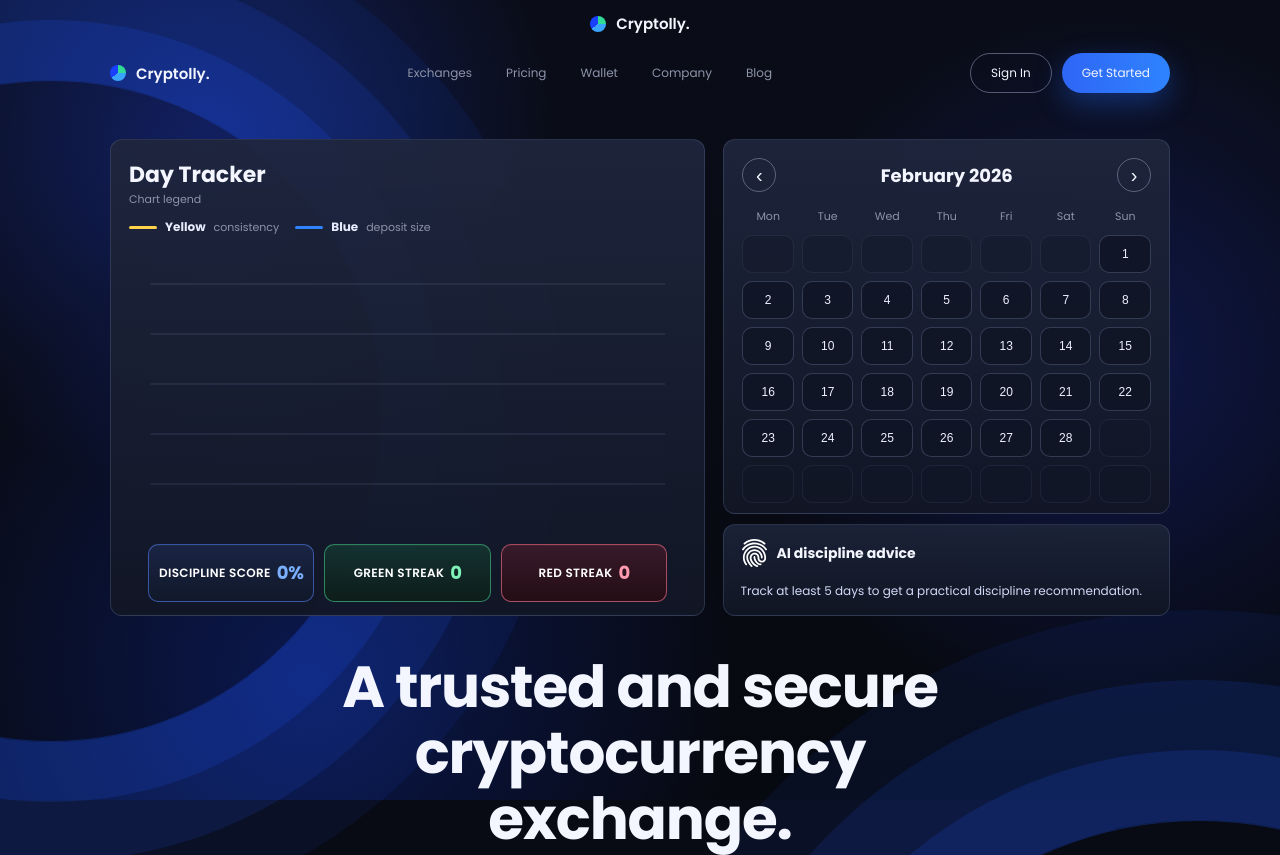
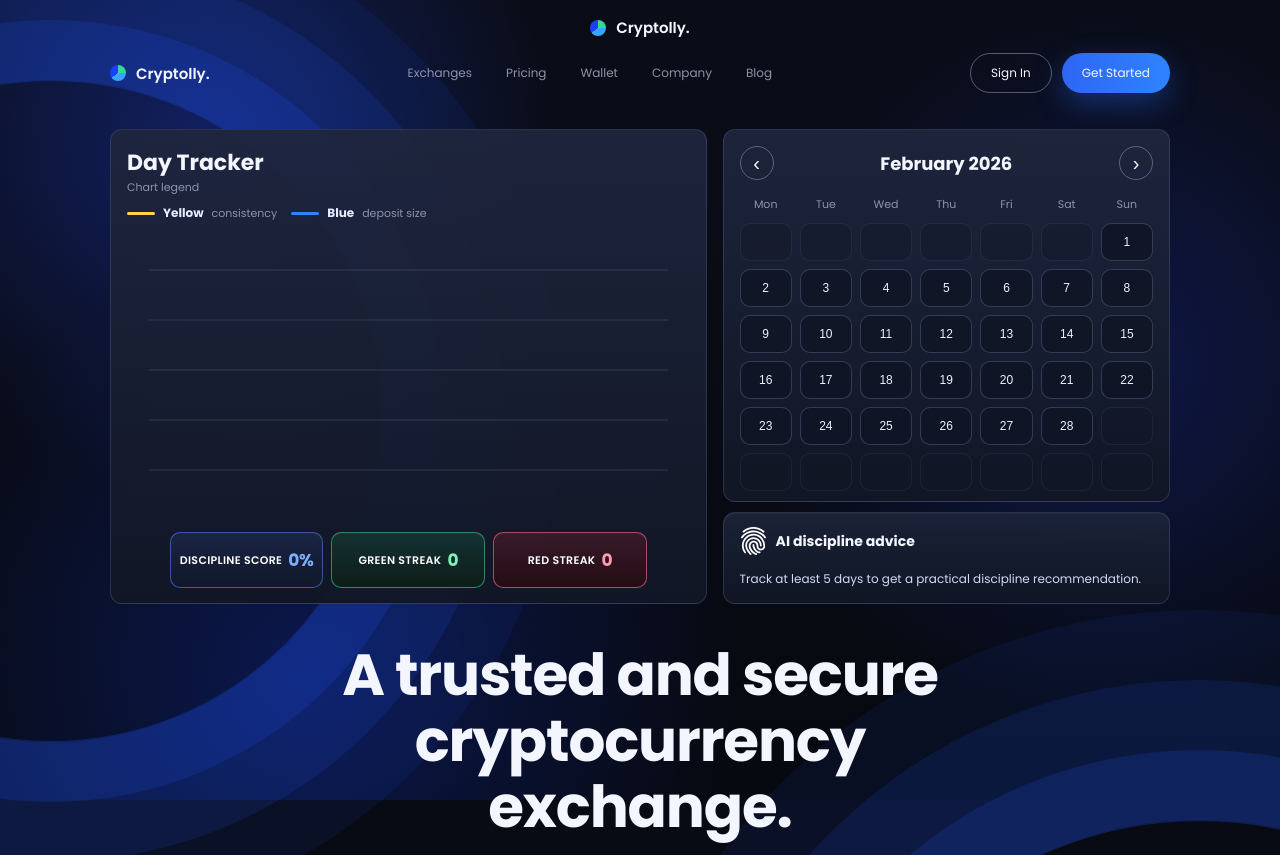
Before and after one commit to gladkiyandrey/jour, a plain HTML site: page index.html in a window 1280 px wide. Shown: the top 855 px of the page. Drawn offline with Linux system fonts and the light colour scheme.

```diff
--- a/styles.css
+++ b/styles.css
@@ -67,7 +67,7 @@
 }
 
 .top-logo-bar {
-  padding-top: 12px;
+  padding-top: 16px;
   display: flex;
   justify-content: center;
   gap: 18px;
@@ -77,7 +77,7 @@
   display: flex;
   align-items: center;
   justify-content: space-between;
-  padding: 18px 0 26px;
+  padding: 14px 0 22px;
 }
 
 .logo {
@@ -142,10 +142,10 @@
 }
 
 .tracker {
-  margin-top: 20px;
+  margin-top: 14px;
   display: grid;
   grid-template-columns: 1.2fr 0.9fr;
-  gap: 18px;
+  gap: 16px;
   align-items: stretch;
 }
 
@@ -154,7 +154,7 @@
   border: 1px solid var(--line);
   border-radius: 12px;
   background: linear-gradient(180deg, rgba(31, 38, 61, 0.94), rgba(18, 23, 38, 0.96));
-  padding: 18px 18px 10px;
+  padding: 16px 16px 10px;
 }
 
 .tracker-chart-wrap {
@@ -179,6 +179,7 @@
   padding: 14px 16px;
   width: 100%;
   margin-left: 0;
+  box-shadow: inset 0 1px 0 rgba(255, 255, 255, 0.04);
 }
 
 .ai-advice h4 {
@@ -220,21 +221,21 @@
 }
 
 .score-row {
-  margin: 10px auto 0;
+  margin: 12px auto 0;
   display: grid;
   grid-template-columns: repeat(3, minmax(0, 1fr));
-  gap: 10px;
-  max-width: 700px;
+  gap: 8px;
+  max-width: 680px;
 }
 
 .discipline-score {
-  min-height: 58px;
+  min-height: 56px;
   display: flex;
   flex-direction: row;
   justify-content: center;
   align-items: center;
   gap: 6px;
-  padding: 8px 10px;
+  padding: 8px 9px;
   border-radius: 10px;
   border: 1px solid rgba(121, 133, 173, 0.38);
   background: linear-gradient(180deg, rgba(30, 38, 62, 0.88), rgba(15, 21, 36, 0.92));
@@ -243,7 +244,7 @@
 }
 
 .discipline-score span {
-  font-size: 12px;
+  font-size: 11px;
   font-weight: 600;
   text-transform: uppercase;
   letter-spacing: 0.03em;
@@ -251,7 +252,7 @@
 }
 
 .discipline-score strong {
-  font-size: 18px;
+  font-size: 17px;
   line-height: 1;
   letter-spacing: -0.02em;
 }
@@ -268,7 +269,6 @@
 .metric-green {
   border-color: rgba(69, 197, 137, 0.6);
   background: linear-gradient(180deg, rgba(21, 82, 59, 0.45), rgba(14, 30, 25, 0.94));
-  padding: 0;
 }
 
 .metric-green strong {
@@ -278,7 +278,6 @@
 .metric-red {
   border-color: rgba(255, 116, 142, 0.6);
   background: linear-gradient(180deg, rgba(102, 30, 47, 0.45), rgba(37, 13, 20, 0.94));
-  padding: 0;
 }
 
 .metric-red strong {
@@ -286,9 +285,9 @@
 }
 
 .chart-legend {
-  margin-top: 10px;
+  margin-top: 8px;
   display: flex;
-  gap: 16px;
+  gap: 14px;
   flex-wrap: wrap;
 }
 
```
Also changed, not shown: 1 other file.
